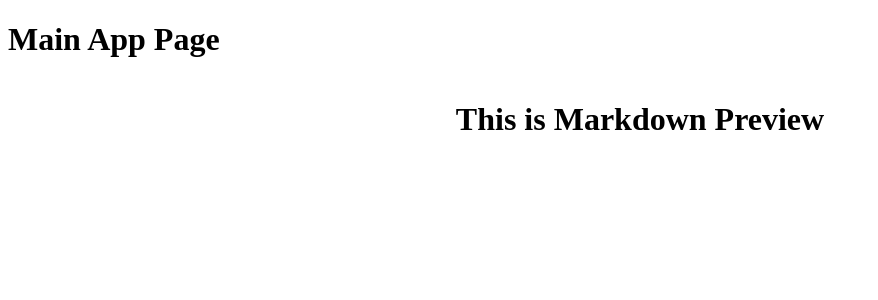
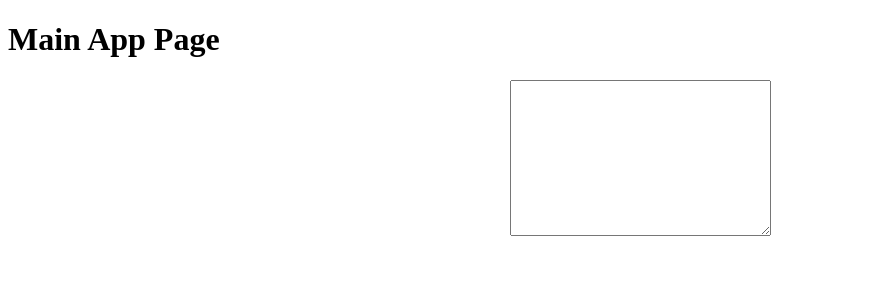
Before and after one commit to jamestq/fcc-front-end-project, a React (Vite) app: page /markdown-preview in a window 1280 px wide. Shown: the top 300 px of the page, without its empty margins (0-878 px from the left). Built offline with nearby package versions, Linux system fonts and the light colour scheme.

Commit message:
add basic functions to handle markdown parsing.

```diff
--- a/src/components/MarkdownPreview.jsx
+++ b/src/components/MarkdownPreview.jsx
@@ -1,7 +1,33 @@
 import React from 'react';
+import {marked} from 'marked';
+import sanitizeHtml from 'sanitize-html';
+import parse from 'html-react-parser';
 
 export default class MarkdownPreivew extends React.Component{
+
+    constructor(props){
+        super(props);
+
+        this.state = {
+            input: '',
+            output: '',
+        }
+        this.handleChange = this.handleChange.bind(this);
+    }
+
+    handleChange(event){
+        this.setState({
+            input: event.target.value,
+            output: parse(sanitizeHtml(marked.parse(event.target.value)))
+        })
+    }
+
     render(){
-        return <h1>This is Markdown Preview</h1>
+
+        return <div id="markdown-preview">
+            <textarea name="editor" id="editor" cols="30" rows="10" onChange={(event) => this.handleChange(event)}  value={this.state.input}>
+            </textarea>
+            <div id="preview">{this.state.output}</div>
+        </div>
     }
 }
```
